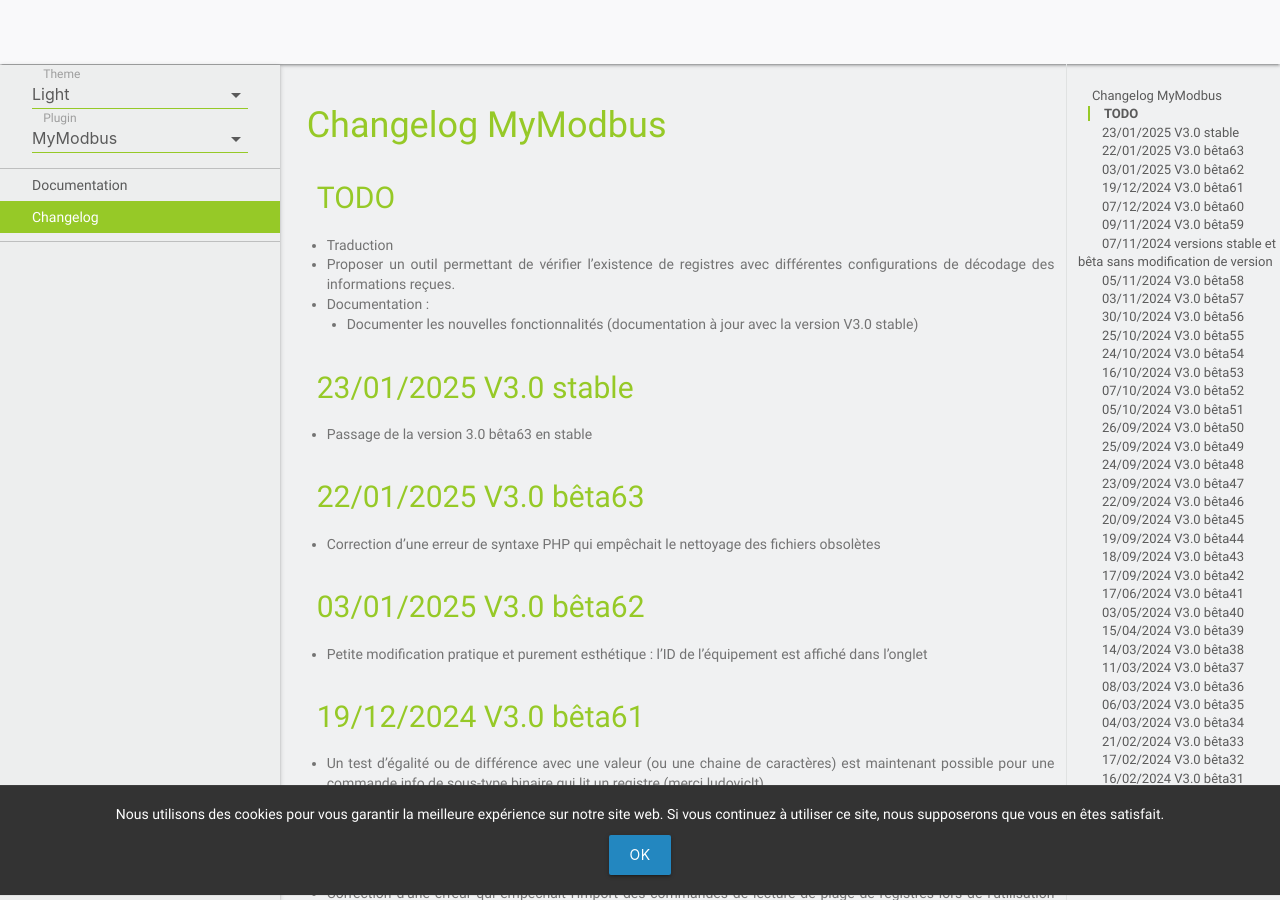
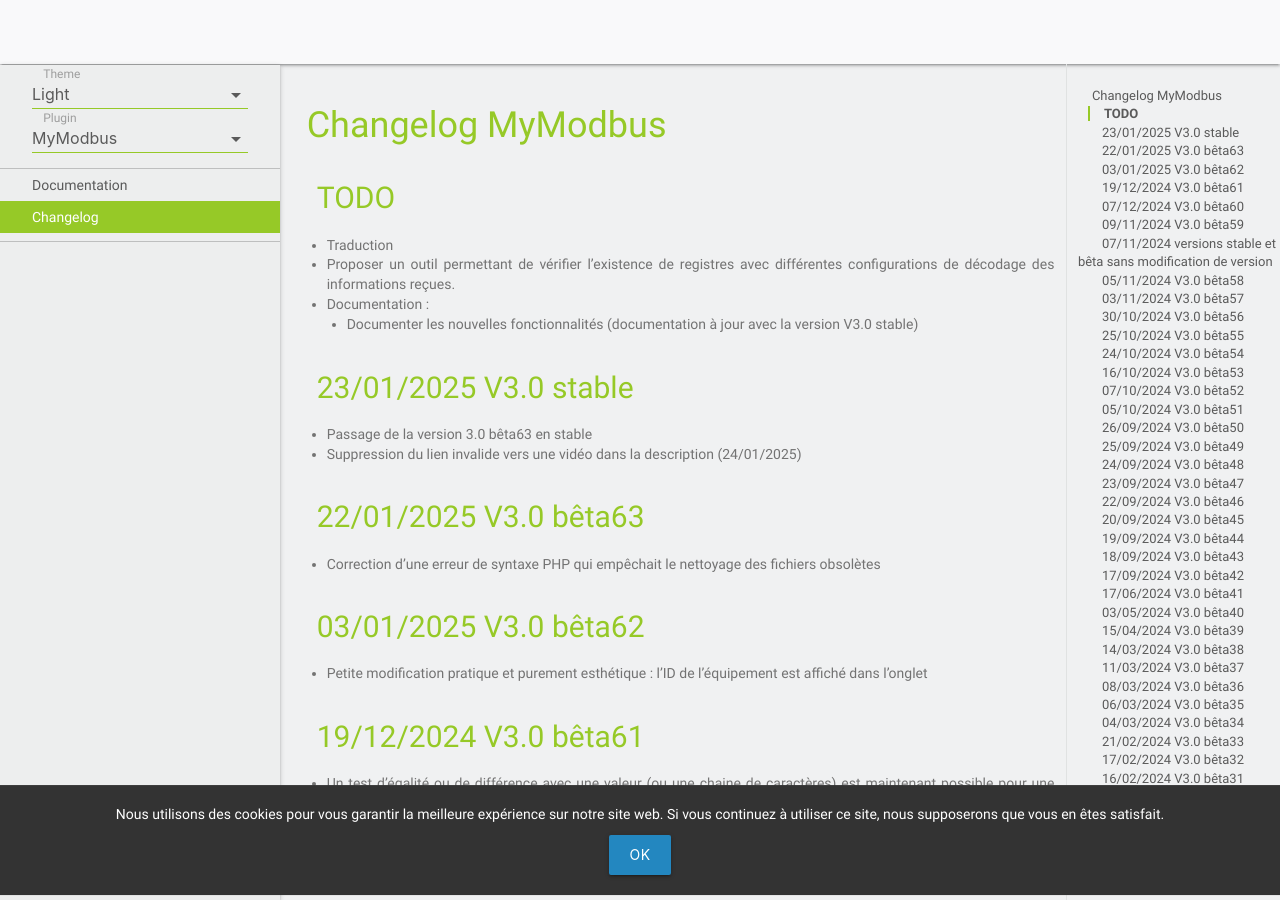
Before and after one commit to MrWaloo/jeedom-plugins-doc, a Jekyll site: the page built from docs/fr_FR/mymodbus_changelog.md, in a window 1280 px wide and 900 px high. Built offline with Jekyll 4.4.1, drawn with Linux system fonts in a browser that asks for light colours; emoji names are drawn with the system emoji font; our own code applies the rules of GitHub Pages for plain Markdown files.

Commit message:
Update mymodbus_changelog.md

```diff
--- a/docs/fr_FR/mymodbus_changelog.md
+++ b/docs/fr_FR/mymodbus_changelog.md
@@ -8,6 +8,7 @@
 
 ## 23/01/2025 V3.0 stable
 - Passage de la version 3.0 bêta63 en stable
+- Suppression du lien invalide vers une vidéo dans la description (24/01/2025)
 
 ## 22/01/2025 V3.0 bêta63
 - Correction d'une erreur de syntaxe PHP qui empêchait le nettoyage des fichiers obsolètes
```
